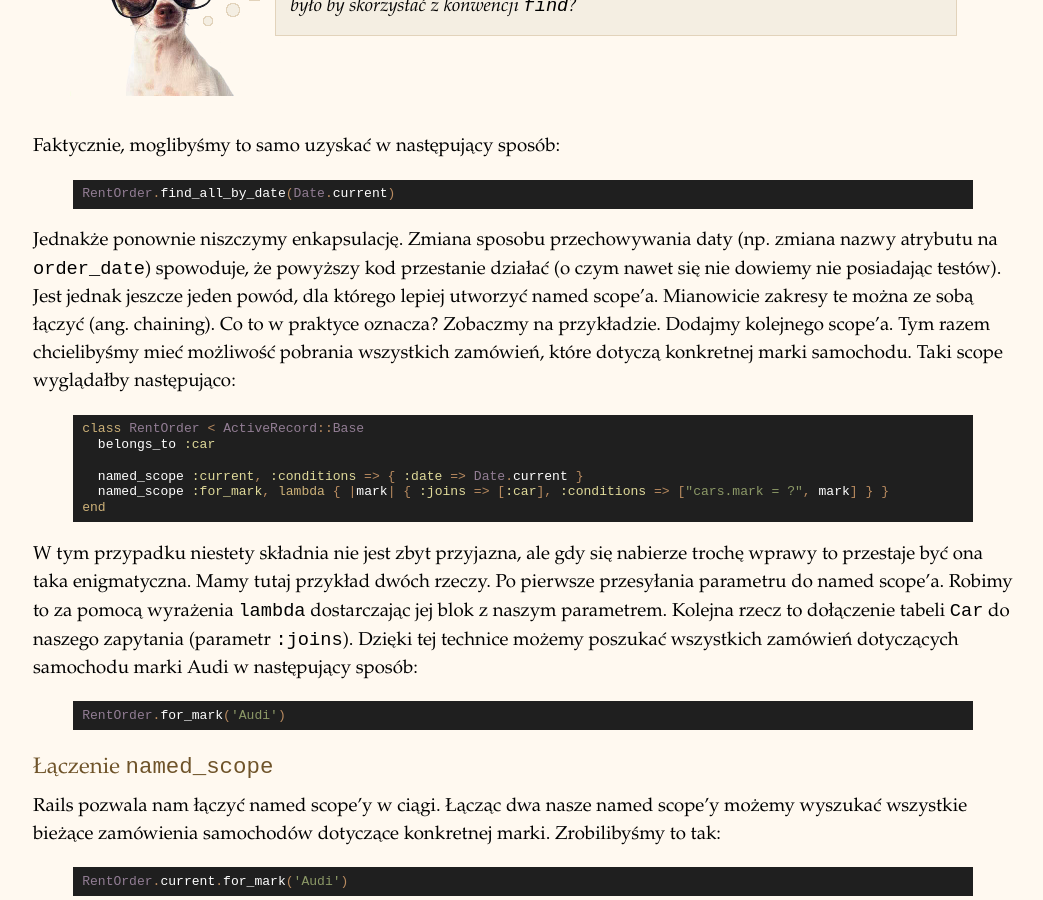
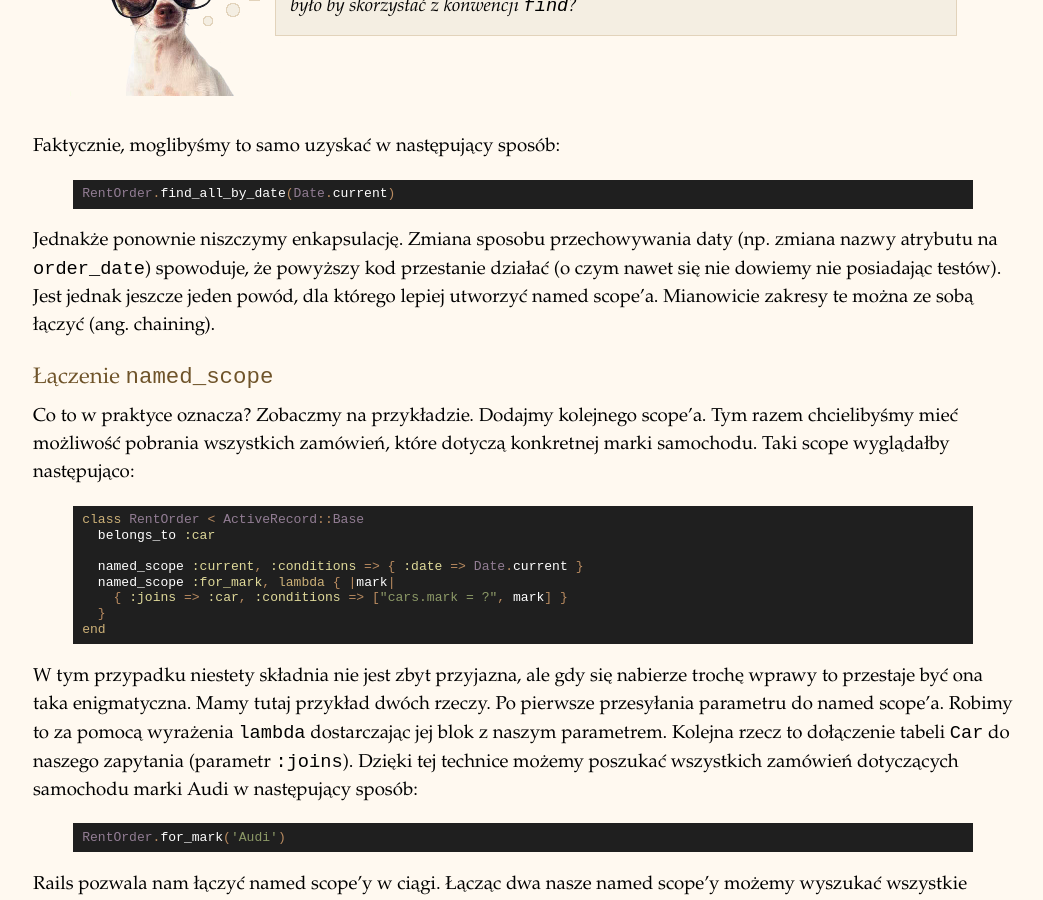
Before and after one commit to michalorman/michalorman-blog-old, a Jekyll site: the page built from blog/ruby/_posts/2010-05-07-plynne-zapytania-w-rails.markdown, in a window 1280 px wide and 900 px high, scrolled down 1944 px. Shown: the whole window, without its empty margins (117-1160 px from the left). Built offline with Jekyll 4.4.1, drawn with Linux system fonts in a browser that asks for light colours; Markdown is read by kramdown in place of the engine named in the settings; comment, search, counter and statistics services are not loaded.

```diff
--- a/blog/ruby/_posts/2010-05-07-plynne-zapytania-w-rails.markdown
+++ b/blog/ruby/_posts/2010-05-07-plynne-zapytania-w-rails.markdown
@@ -93,7 +97,9 @@ class RentOrder < ActiveRecord::Base
   belongs_to :car
 
   named_scope :current, :conditions => { :date => Date.current }
-  named_scope :for_mark, lambda { |mark| { :joins => [:car], :conditions => ["cars.mark = ?", mark] } }
+  named_scope :for_mark, lambda { |mark|
+    { :joins => :car, :conditions => ["cars.mark = ?", mark] }
+  }
 end
 {% endhighlight %}
 
```
Also changed, not shown: other parts of blog/ruby/_posts/2010-05-07-plynne-zapytania-w-rails.markdown (+5 -3 lines).
